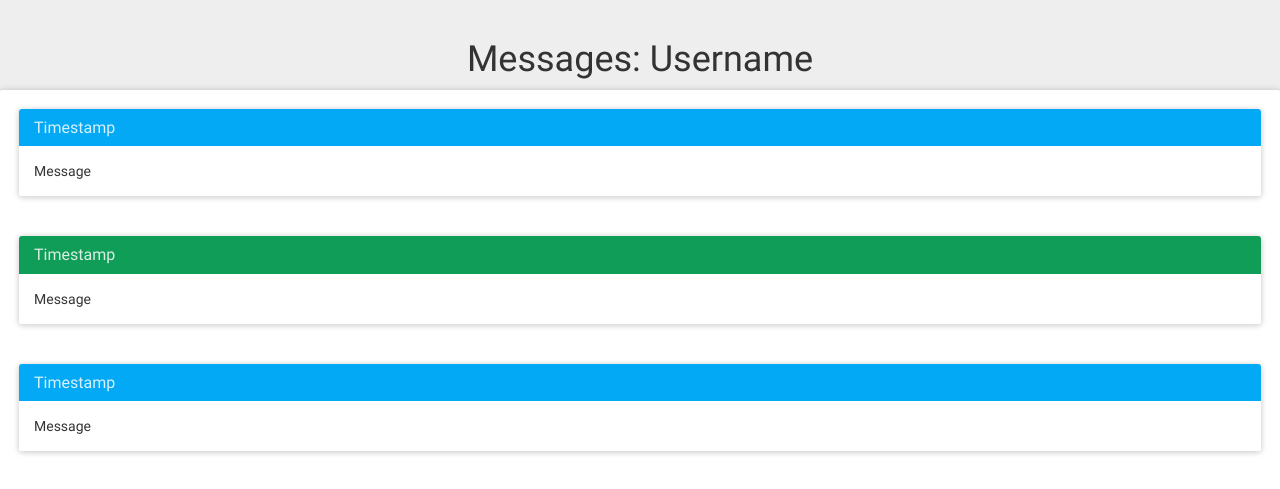
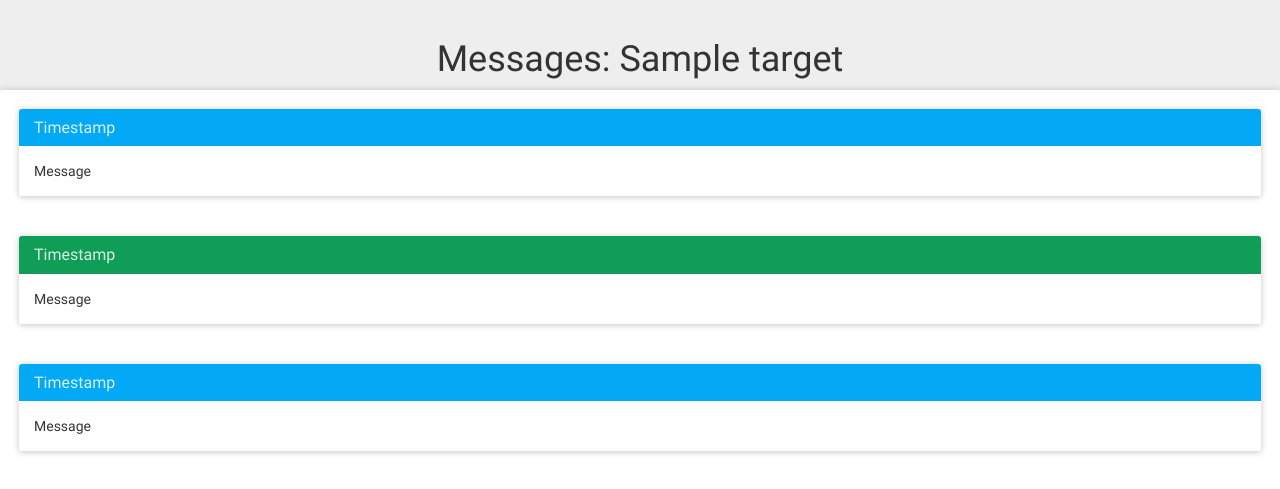
Before and after one commit to ChesleyTan/gradebook, a Flask app: template templates/message_page.html in a window 1280 px wide. Shown: the part 60-549 px from the top of the page. Run offline with Flask 2, Linux system fonts and the light colour scheme; the template is opened without the code that fills it: most values are stand-ins (such as "Sample title", 1, 10 or a date in 2020); some libraries are stand-ins or nearby versions.

Commit message:
Templated the page variables with what's available. Need backend message-handling system for later

```diff
--- a/templates/message_page.html
+++ b/templates/message_page.html
@@ -25,7 +25,7 @@
 
 {% block body_content %}
 <br>
-<h1 style="text-align: center;">Messages: Username</h1>
+<h1 style="text-align: center;">Messages: {{ target }} </h1>
 <div class="jumbotron">
     <!-- Template a for loop here -->
 
```
